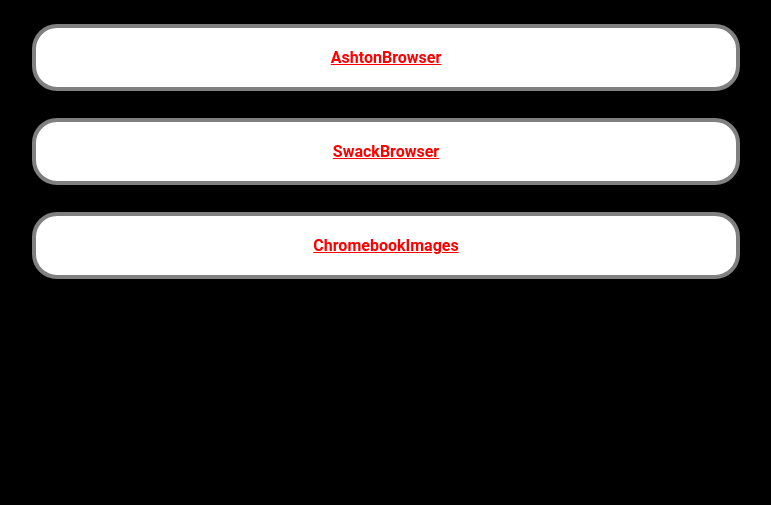
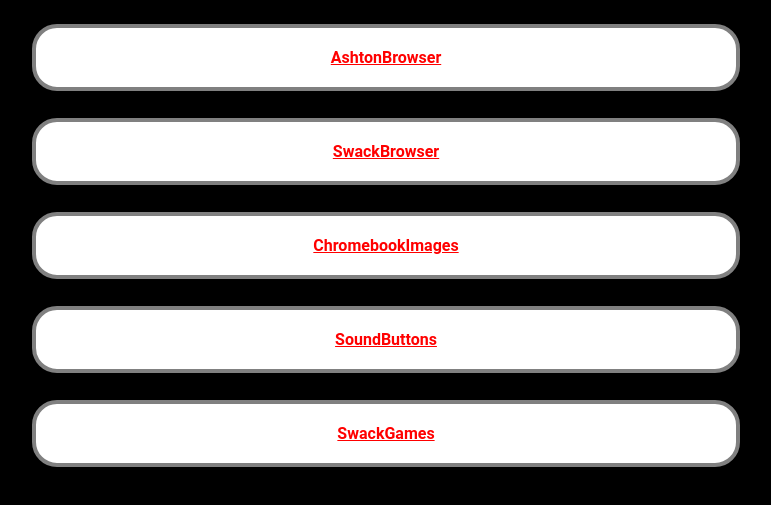
Before and after one commit to Aerolixdev/Test123, a plain HTML site: page index.html in a window 1280 px wide. Shown: the part 151-656 px from the top of the page, without its empty margins (254-1025 px from the left). Drawn offline with Linux system fonts and the light colour scheme.

Commit message:
added sites

```diff
--- a/index.html
+++ b/index.html
@@ -14,5 +14,8 @@
         <br>
         <a href="https://chromebookimages.netlify.app/" class="sites">ChromebookImages</a>
         <br>
+        <a href="https://soundbuttons.netlify.app" class="sites">SoundButtons</a>
+        <br>
+        <a href="https://sites.google.com/stmike.net/swack?pli=1&authuser=2" class="sites">SwackGames</a>
     </body>
 </html>
```
